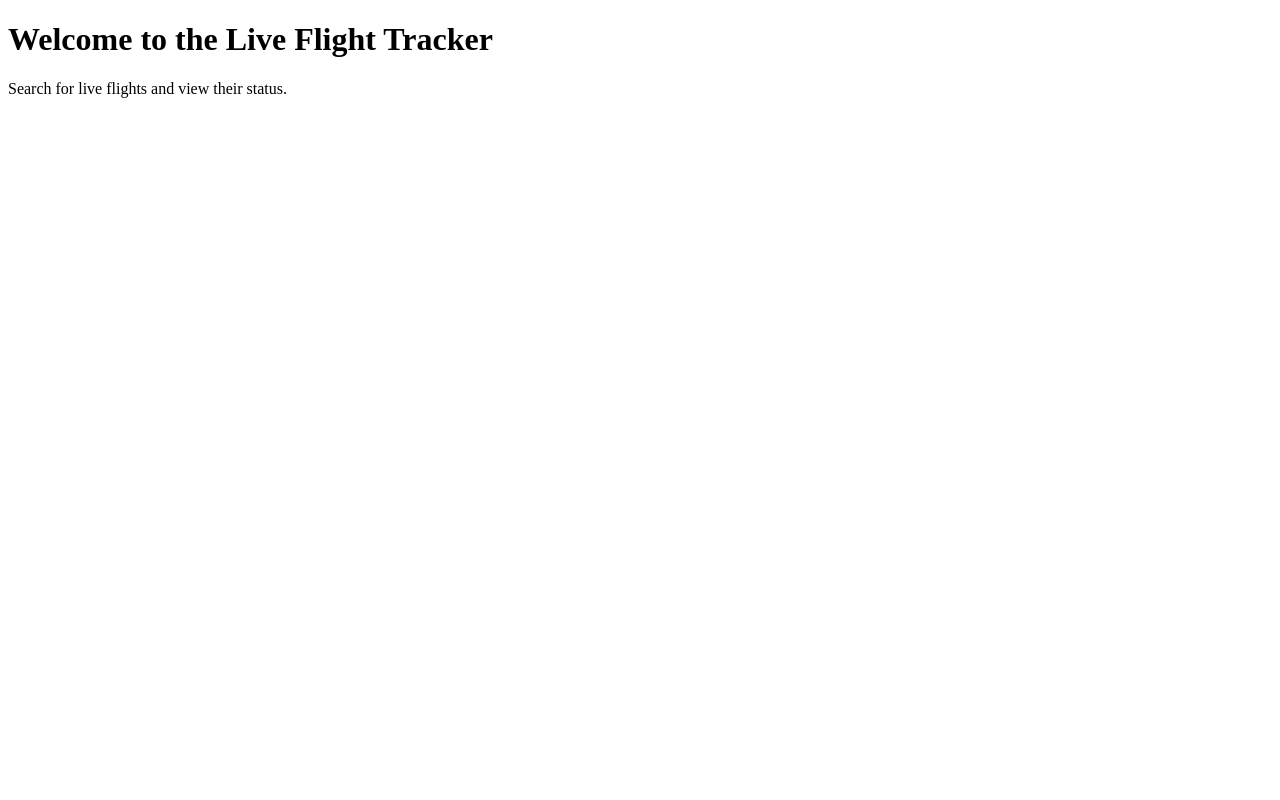
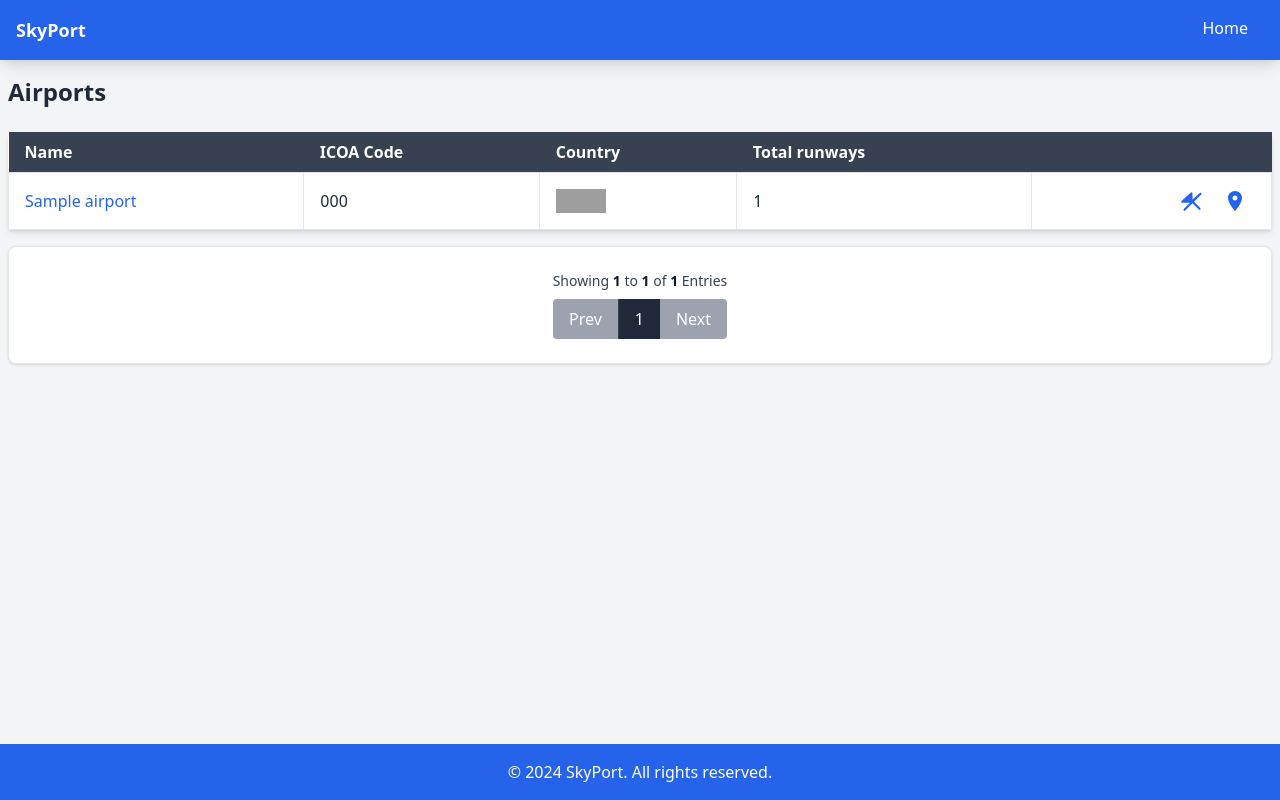
Before and after one commit to iasfand/CA_CPP, a Flask app: template app/templates/index.html in a window 1280 px wide. Run offline with Flask 3, Linux system fonts and the light colour scheme; the template is opened without the code that fills it: most values are stand-ins (such as "Sample title", 1, 10 or a date in 2020); some libraries are stand-ins or nearby versions; grey boxes are pictures that could not be loaded.

Commit message:
refactor airport listing page with responsive design and pagination

```diff
--- a/app/templates/index.html
+++ b/app/templates/index.html
@@ -1,12 +1,112 @@
-<!DOCTYPE html>
-<html lang="en">
-<head>
-    <meta charset="UTF-8">
-    <meta name="viewport" content="width=device-width, initial-scale=1.0">
-    <title>{{ title }}</title>
-</head>
-<body>
-    <h1>Welcome to the Live Flight Tracker</h1>
-    <p>Search for live flights and view their status.</p>
-</body>
-</html>
+{% extends "base.html" %}
+
+{% block title %}Airports - SkyPort{% endblock %}
+
+{% block content %}
+<h1 class="text-2xl font-bold mb-6">Airports</h1>
+
+{% if info.items %}
+<table class="table-auto w-full bg-white shadow-md rounded border-collapse">
+    <thead>
+        <tr class="text-left bg-gray-700 text-white">
+            <th class="px-4 py-2">Name</th>
+            <th class="px-4 py-2">ICOA Code</th>
+            <th class="px-4 py-2">Country</th>
+            <th class="px-4 py-2">Total runways</th>
+            <th class="px-4 py-2 "></th>
+        </tr>
+    </thead>
+    <tbody>
+        {% for airport in info['items'] %}
+        <tr>
+            <td class="border px-4 py-2">
+                <a href="/airport/{{ airport.id }}" target="_blank" class="text-blue-600 hover:underline">{{
+                    airport.name }}</a>
+            </td>
+            <td class="border px-4 py-2">{{ airport.icaoCode }}</td>
+            <td class="border px-4 py-2">
+                <img src="https://flagcdn.com/{{ airport.country|lower }}.svg" width="50" alt="{{ airport.country }}"
+                    class="h-6">
+            </td>
+            <td class="border px-4 py-2">{{ airport.total_runways }}</td>
+            <td class="border px-4 py-2 text-right">
+                <!-- Plane Icon -->
+                {% if airport.icaoCode != '-' %}
+                <a href="/info/{{ airport.icaoCode }}"
+                    class="inline-flex items-center justify-center w-10 h-10 text-blue-600 hover:text-blue-800"
+                    title="View Airport">
+                    <svg xmlns="http://www.w3.org/2000/svg" fill="currentColor" viewBox="0 0 24 24" class="w-6 h-6">
+                        <path
+                            d="M2.4 12l9.6-8.4c.5-.5 1.5-.2 1.5.6v6.3L20.8 4c.4-.4 1.1-.4 1.5 0s.4 1.1 0 1.5l-7.3 7.3 6.3 6.3c.4.4.4 1.1 0 1.5s-1.1.4-1.5 0l-6.3-6.3-7.3 7.3c-.4.4-1.1.4-1.5 0s-.4-1.1 0-1.5l6.3-6.3H3c-.8 0-1.1-1-.6-1.5z" />
+                    </svg>
+                </a>
+                {% endif %}
+
+
+                <!-- Google Maps Icon -->
+                <a href="{{ airport.google_maps_link }}" target="_blank"
+                    class="inline-flex items-center justify-center w-10 h-10 text-blue-600 hover:text-blue-800"
+                    title="Open in Google Maps">
+                    <svg xmlns="http://www.w3.org/2000/svg" fill="currentColor" viewBox="0 0 24 24" class="w-6 h-6">
+                        <path
+                            d="M12 2C8.13 2 5 5.13 5 9c0 5.25 7 13 7 13s7-7.75 7-13c0-3.87-3.13-7-7-7zm0 9.5c-1.38 0-2.5-1.12-2.5-2.5s1.12-2.5 2.5-2.5 2.5 1.12 2.5 2.5-1.12 2.5-2.5 2.5z" />
+                    </svg>
+
+                </a>
+            </td>
+        </tr>
+        {% endfor %}
+    </tbody>
+
+</table>
+{% else %}
+<p class="text-red-600">No airport data available.</p>
+{% endif %}
+
+
+<div class="mt-4 p-6 bg-white border border-gray-200 rounded-lg shadow dark:bg-gray-800 dark:border-gray-700">
+    <div class="flex flex-col items-center">
+        <!-- Help text -->
+        <span class="text-sm text-gray-700 dark:text-gray-400">
+            Showing <span class="font-semibold text-gray-900 dark:text-white">{{ info.from_page }}</span> to <span
+                class="font-semibold text-gray-900 dark:text-white">{{ info.to_page }}</span> of <span
+                class="font-semibold text-gray-900 dark:text-white">{{ info.total_items }}</span> Entries
+        </span>
+        <!-- Buttons -->
+        <div class="inline-flex mt-2 xs:mt-0">
+            <!-- Prev Button -->
+            {% if info.current_page > 1 %}
+            <a href="?page={{ info.current_page - 1 }}"
+                class="flex items-center justify-center px-4 h-10 text-base font-medium text-white bg-gray-800 rounded-s hover:bg-gray-900 dark:bg-gray-800 dark:border-gray-700 dark:text-gray-400 dark:hover:bg-gray-700 dark:hover:text-white">
+                Prev
+            </a>
+            {% else %}
+            <button disabled
+                class="flex items-center justify-center px-4 h-10 text-base font-medium text-white bg-gray-400 rounded-s cursor-not-allowed">
+                Prev
+            </button>
+            {% endif %}
+
+            <!-- Current Page Button -->
+            <button disabled
+                class="flex items-center justify-center px-4 h-10 text-base font-medium text-white bg-gray-800 border-0 border-s border-gray-700 hover:bg-gray-900 dark:bg-gray-800 dark:border-gray-700 dark:text-gray-400 dark:hover:bg-gray-700 dark:hover:text-white">
+                {{ info.current_page }}
+            </button>
+
+            <!-- Next Button -->
+            {% if info.current_page < info.total_pages %} <a href="?page={{ info.current_page + 1 }}"
+                class="flex items-center justify-center px-4 h-10 text-base font-medium text-white bg-gray-800 border-0 border-s border-gray-700 rounded-e hover:bg-gray-900 dark:bg-gray-800 dark:border-gray-700 dark:text-gray-400 dark:hover:bg-gray-700 dark:hover:text-white">
+                Next
+                </a>
+                {% else %}
+                <button disabled
+                    class="flex items-center justify-center px-4 h-10 text-base font-medium text-white bg-gray-400 rounded-e cursor-not-allowed">
+                    Next
+                </button>
+                {% endif %}
+        </div>
+    </div>
+</div>
+
+
+{% endblock %}
```
